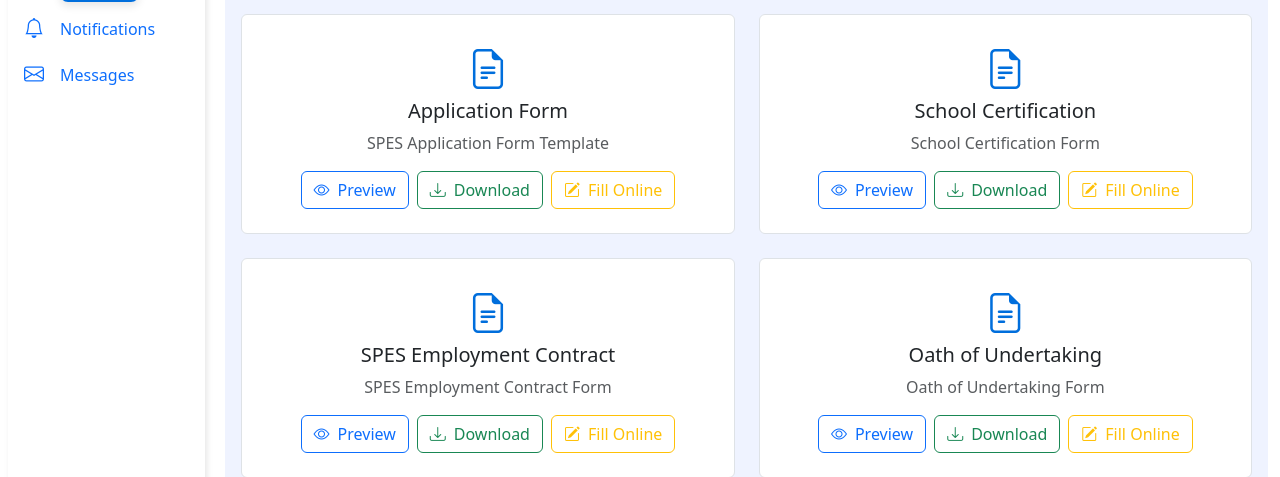
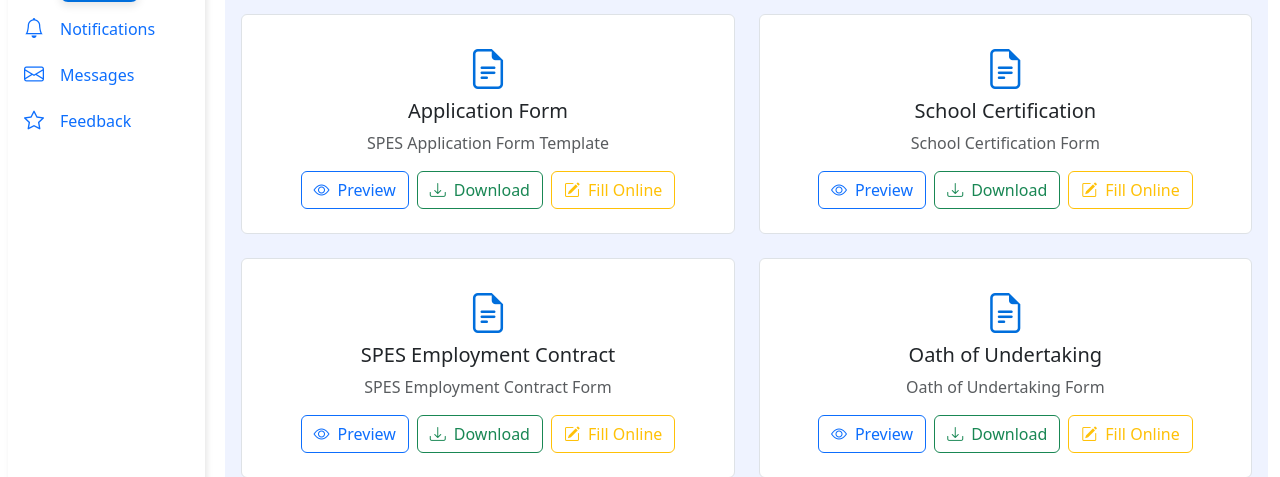
Before and after one commit to jericwin/SPES, a Flask app: page /new-applicants/forms in a window 1280 px wide. Shown: the part 169-646 px from the top of the page. Run offline with Flask 3, Linux system fonts and the light colour scheme; a user stored in the database is signed in; data comes from the database, SQL or seed files in the repository; some libraries are stand-ins or nearby versions.

Commit message:
add feedback link to navigation in dashboard, messages, notifications, and form templates

```diff
--- a/templates/new/spes-form.html
+++ b/templates/new/spes-form.html
@@ -450,6 +450,16 @@
                   ><span class="ms-3 d-none d-sm-inline">Messages</span>
                 </a>
               </li>
+              <li>
+                <a
+                  href="{{ url_for('feedback') }}"
+                  class="nav-link px-sm-0 px-2"
+                >
+                  <i class="fs-5 bi-star"></i
+                  ><span class="ms-3 d-none d-sm-inline">Feedback</span>
+                </a>
+              </li>
+
               <li class="dropdown d-sm-none">
                 <a
                   href="#"
@@ -459,7 +469,7 @@
                   aria-expanded="false"
                 >
                   <i class="fs-5 bi-list"></i
-                  ><span class="ms-3 d-none d-sm-inline"></span>
+                  ><span class="d-none d-sm-inline mx-1">{{ username }}</span>
                 </a>
                 <ul
                   class="dropdown-menu dropdown-menu-dark text-small shadow"
```
Also changed, not shown: templates/new/dashboard.html (+9 -0 lines), templates/new/messages.html (+10 -0 lines), templates/new/notifications.html (+10 -0 lines).
